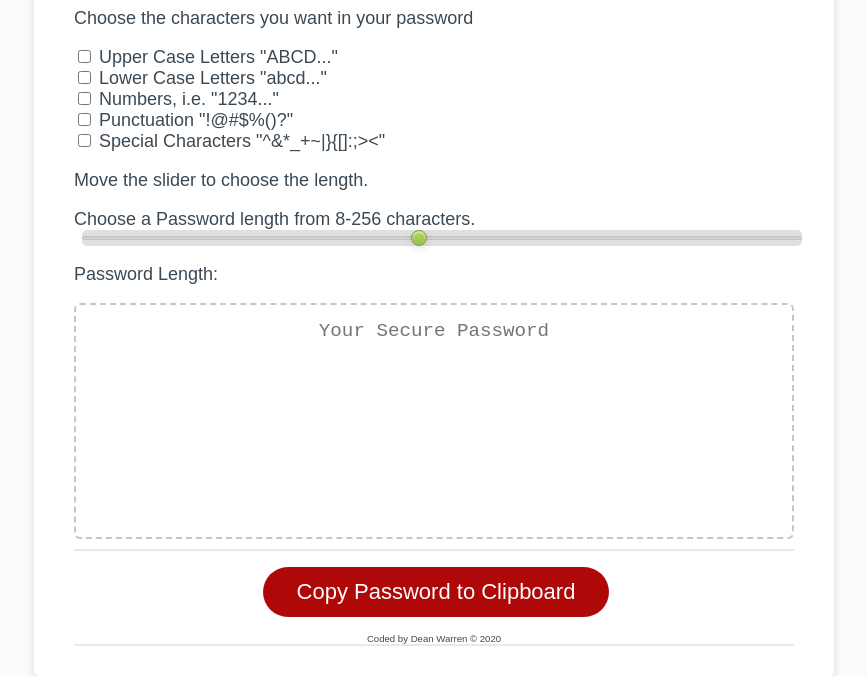
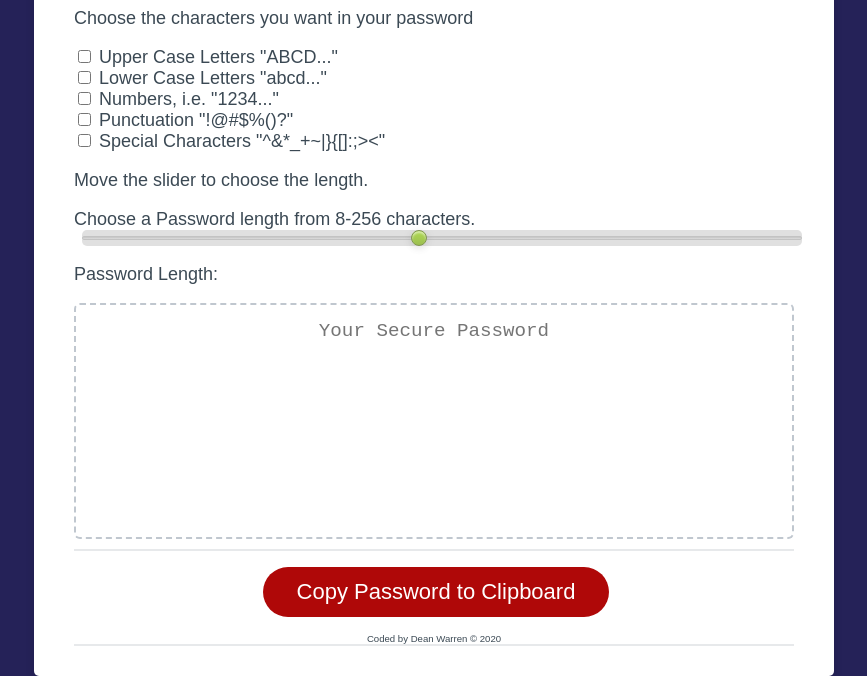
Before and after one commit to deawar/jspassword_generator, a plain HTML site: page index.html in a window 1280 px wide. Shown: the part 228-904 px from the top of the page, without its empty margins (206-1073 px from the left). Drawn offline with nearby package versions, Linux system fonts and the light colour scheme.

Commit message:
Update style.css

```diff
--- a/Develop/style.css
+++ b/Develop/style.css
@@ -14,7 +14,7 @@ body,
 
 body {
   font-family: sans-serif;
-  background-color: #f9fbfd;
+  background-color: #252258;
 }
 
 .wrapper {
```
